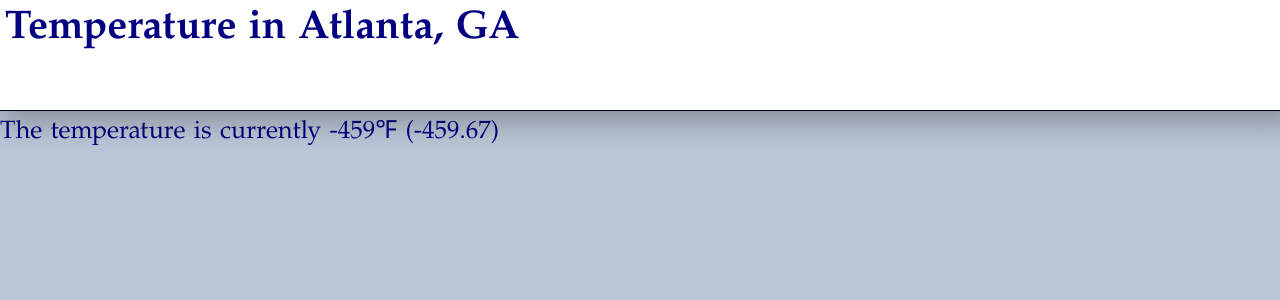
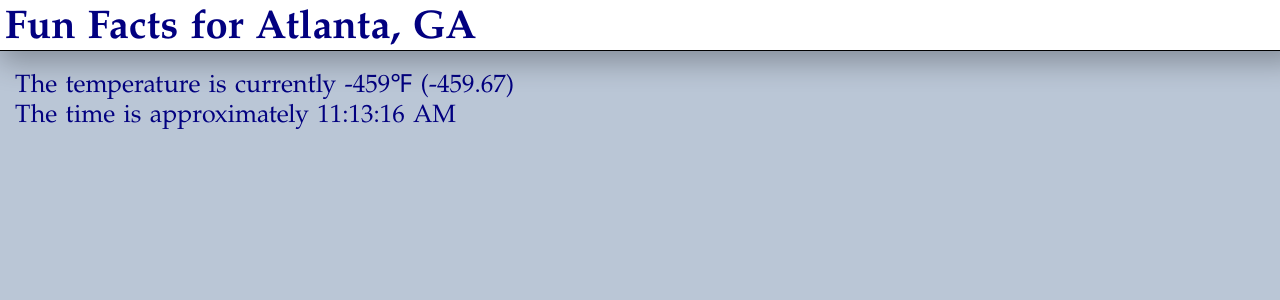
Before and after one commit to kevincloud/terraform-solution, a PHP site: page / in a window 1280 px wide. Shown: the top 300 px of the page. Run offline with PHP 8.4, Linux system fonts and the light colour scheme; data that the repository does not hold is empty.

Commit message:
update for multi-region

```diff
--- a/scripts/index.php
+++ b/scripts/index.php
@@ -2,6 +2,7 @@
 ob_implicit_flush();
 header('X-Accel-Buffering: no');
 ini_set("allow_url_fopen", 1);
+date_default_timezone_set('America/New_York');
 ?>
 <html>
   <head>
@@ -23,10 +24,10 @@ ini_set("allow_url_fopen", 1);
         padding: 0;
       }
       .header {
-        position: relative;
-        top: 0;
+        position: fixed;
+        top: 0px;
         width: 100%;
-        height: 100px;
+        height: 40px;
         border-bottom: 1px black solid;
         -webkit-box-shadow: 5px 5px 30px 5px rgba(0,0,0,0.3);
         box-shadow: 5px 5px 30px 5px rgba(0,0,0,0.3);
@@ -34,30 +35,36 @@ ini_set("allow_url_fopen", 1);
         font-weight:bold;
         padding: 5px;
         background-color: white;
+        z-index: 100;
       }
       .main {
-        position: relative;
-        top: 0;
+        position: fixed;
+        top: 50px;
         width: 100%;
-        padding: 5px;
+        padding-top: 15px;
+        padding-right: 15px;
+        padding-bottom: 15px;
+        padding-left: 15px;
       }
     </style>
   </head>
   <body>
   <div class="header">
-    Temperature in Atlanta, GA
+    Fun Facts for Atlanta, GA
   </div>
-  <div>
+  <div class="main">
 <?php
 flush();
 ob_flush();
 $json = file_get_contents('http://api.openweathermap.org/data/2.5/weather?zip=30303,us&appid=57d97ee2fb35e167103306cbef9279b3');
 $obj = json_decode($json);
+$zone = file_get_contents('');
 $temp = (($obj->main->temp - 273.15) * (9/5) + 32);
 $t = intval($temp);
 $s = intval(($temp - $p) * 10);
 if ($s >= 5) $t++;
 echo "The temperature is currently " . $t . "&#8457; (".$temp.")<br>";
+echo "The time is approximately " . date("h:i:s A") . "<br>";
 ?>
   </div>
   </body>
```
Also changed, not shown: 2 other files.
